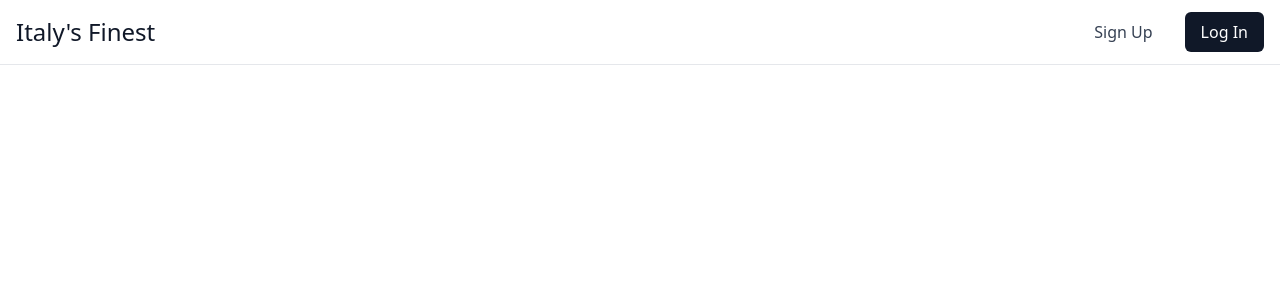
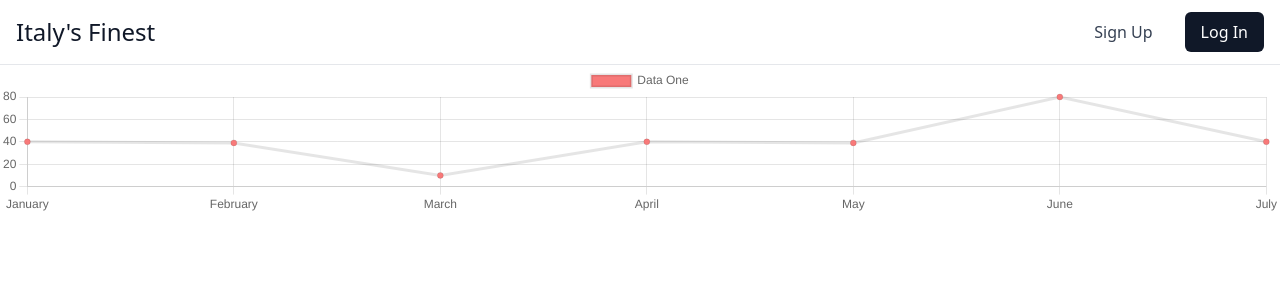
Before and after one commit to staten-island-tech/supabase-tralalero-tralala, a Vue app in the folder TRALALERO TRALALA/: page /profile in a window 1280 px wide. Shown: the top 300 px of the page. Built offline with nearby package versions, Linux system fonts and the light colour scheme; the HTML template or start-up script is replaced by a standard one.

Commit message:
got a chart with generic data to work

```diff
--- a/TRALALERO TRALALA/package.json
+++ b/TRALALERO TRALALA/package.json
@@ -15,7 +15,7 @@
   "dependencies": {
     "@supabase/supabase-js": "^2.49.4",
     "@tailwindcss/vite": "^4.0.17",
-    "chart.js": "^4.4.8",
+    "chart.js": "^4.4.9",
     "finnhub": "^1.2.19",
     "gensync": "^1.0.0-beta.2",
     "pinia": "^3.0.1",
--- a/TRALALERO TRALALA/src/components/LineChart.vue
+++ b/TRALALERO TRALALA/src/components/LineChart.vue
@@ -8,15 +8,22 @@
 import { Line } from 'vue-chartjs'
 import {
   Chart as ChartJS,
+  CategoryScale,
+  LinearScale,
+  PointElement,
+  LineElement,
   Title,
   Tooltip,
-  Legend,
-  ArcElement,
-  CategoryScale,
-  RadialLinearScale,
+  Legend
 } from 'chart.js'
 
-ChartJS.register(Title, Tooltip, Legend, ArcElement, CategoryScale, RadialLinearScale)
+ChartJS.register(  CategoryScale,
+  LinearScale,
+  PointElement,
+  LineElement,
+  Title,
+  Tooltip,
+  Legend)
 
 const props = defineProps({
   data: Object,
--- a/TRALALERO TRALALA/src/views/MyProfile.vue
+++ b/TRALALERO TRALALA/src/views/MyProfile.vue
@@ -1,7 +1,24 @@
 <template>
-  <div></div>
+  <div><LineChart :data="data" :options="options"/></div>
 </template>
 
-<script setup lang="ts"></script>
+<script setup lang="ts">
+import LineChart from '@/components/LineChart.vue';
+
+const data = {
+  labels: ['January', 'February', 'March', 'April', 'May', 'June', 'July'],
+  datasets: [
+    {
+      label: 'Data One',
+      backgroundColor: '#f87979',
+      data: [40, 39, 10, 40, 39, 80, 40]
+    }
+  ]
+}
+
+const options = {
+  responsive: true,
+  maintainAspectRatio: false}
+</script>
 
 <style scoped></style>
```
Also changed, not shown: 1 other file (tests, documents, lock files or other folders).
